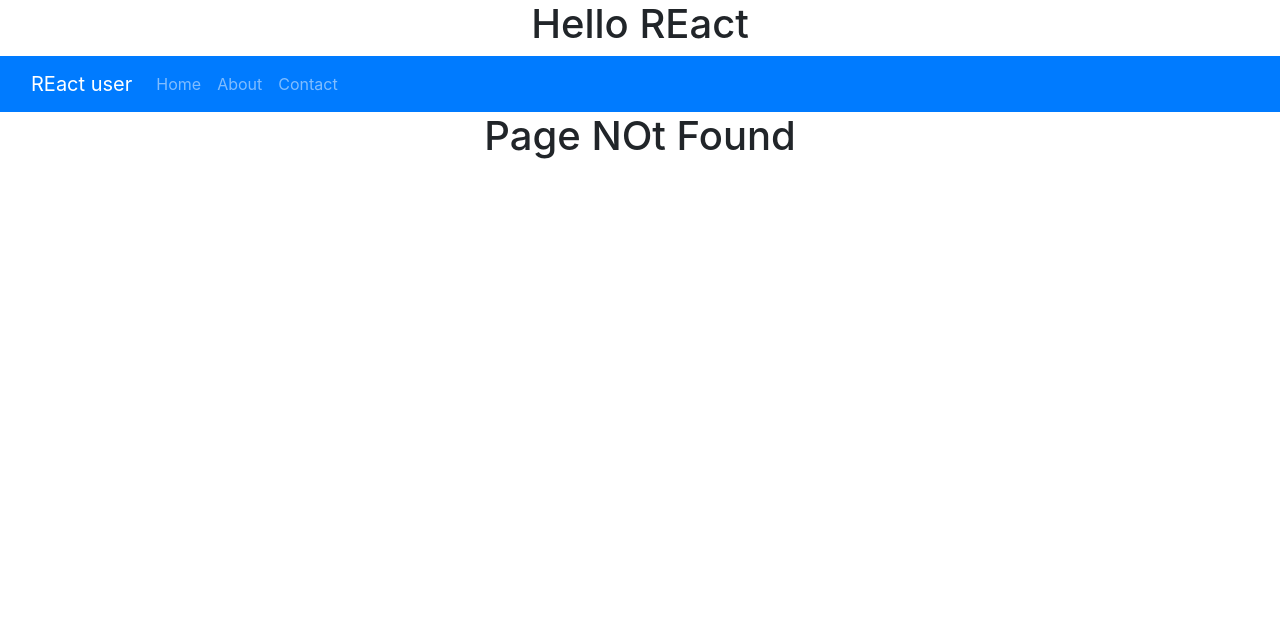
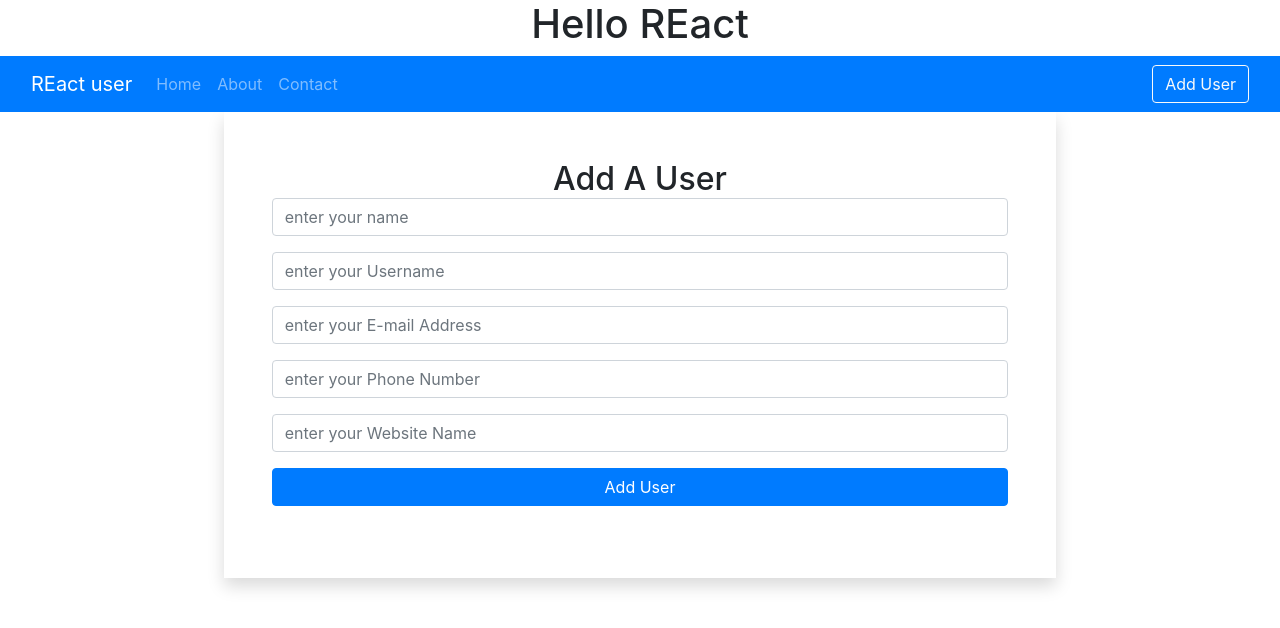
Before and after one commit to aditisolanki71/todo-json-user-appf, a React (Create React App) app: page /users/add in a window 1280 px wide. Before the commit this address had no page. Shown: the top 628 px of the page. Built offline with nearby package versions, Linux system fonts and the light colour scheme.

Commit message:
Added User data

```diff
--- a/db.json
+++ b/db.json
@@ -229,6 +229,15 @@
         "catchPhrase": "Centralized empowering task-force",
         "bs": "target end-to-end models"
       }
+    },
+    {
+      "name": "qq",
+      "username": "unm",
+      "email": "email",
+      "phone": "",
+      "website": "we",
+      "": "11",
+      "id": 11
     }
   ]
 }
--- a/src/App.js
+++ b/src/App.js
@@ -6,6 +6,7 @@
 import Navbar from './components/layout/navbar'
 import NotFound from './components/pages/NotFound'
 import {BrowserRouter as Router,Route,Switch} from 'react-router-dom'
+import AddUser from './components/users/AddUser';
 function App() {
   return (
     <Router>
@@ -14,9 +15,10 @@
     <Navbar />
     <Switch>
       <Route exact path="/" component={Home} />
-      <Route path="/about" component={About} />
-      <Route path="/contact" component={Contact} />
-      <Route component={NotFound} />
+      <Route exact path="/about" component={About} />
+      <Route exact path="/contact" component={Contact} />
+      <Route exact path="/users/add" component={AddUser}/>
+      <Route exact component={NotFound} />
     </Switch>
     </div>
     </Router>
--- a/src/components/layout/navbar.js
+++ b/src/components/layout/navbar.js
@@ -21,6 +21,7 @@
           </li>
         </ul>
       </div>
+      <Link className="btn btn-outline-light" to="/users/add">Add User</Link>
     </div>
   </nav>
    )
--- a/src/components/pages/Home.js
+++ b/src/components/pages/Home.js
@@ -12,7 +12,7 @@
    const loadUsers = async() => {
       const result = await axios.get("http://localhost:3003/users");
       console.log('result',result)
-      setUser(result.data)
+      setUser(result.data.reverse())
    }
    return (
       <div className="container">
--- /dev/null
+++ b/src/components/users/AddUser.js
@@ -0,0 +1,85 @@
+import React,{useState} from 'react'
+import axios from 'axios';
+import { useHistory } from 'react-router-dom';
+const AddUser =() => {
+   let history = useHistory();
+   const [user,setUser] = useState({
+      name: "",
+      username: "",
+      email: "",
+      phone: "",
+      website: ""
+   })
+   //destruction
+   const {name,username,email,phone,website} = user;
+   const onInputChange = e => {
+      console.log(e.target.value)
+      setUser({...user,[e.target.name]: e.target.value});
+   };
+   const onSubmit = async e  => {
+      e.preventDefault();
+      await axios.post("http://localhost:3003/users",user);
+      history.push("/");
+   };
+   return (
+      <div className="container">
+      <div className="w-75 mx-auto shadow p-5">
+      <h2 className="text-center mb-4">Add A User
+         <form onSubmit={e => onSubmit(e)}>
+            <div className="form-group">
+               <input
+               type="text"
+               className="form-control from-control-lg"
+               placeholder="enter your name"
+               name="name"
+               value={name}
+               onChange={e => onInputChange(e)}
+            />
+            </div>
+            <div className="form-group">
+               <input
+               type="text"
+               className="form-control from-control-lg"
+               placeholder="enter your Username"
+               name="username"
+               value={username}
+               onChange={e => onInputChange(e)}
+               />
+            </div>
+            <div className="form-group">
+               <input
+               type="text"
+               className="form-control from-control-lg"
+               placeholder="enter your E-mail Address"
+               name="email"
+               value={email}
+               onChange={e => onInputChange(e)}
+            />
+            </div>
+            <div className="form-group">
+               <input
+               type="text"
+               className="form-control from-control-lg"
+               placeholder="enter your Phone Number"
+               name="phone"
+               name={phone}
+               onChange={e => onInputChange(e)}
+            />
+            </div>
+            <div className="form-group">
+               <input
+               type="text"
+               className="form-control from-control-lg"
+               placeholder="enter your Website Name"
+               name="website"
+               value={website}
+               onChange={e => onInputChange(e)}
+               />
+            </div>
+            <button className="btn btn-primary btn-block">Add User</button>
+         </form>
+      </h2>
+      </div></div>
+   )
+}
+export default AddUser;
```
Lines whose indentation alone changed are shown as unchanged.
